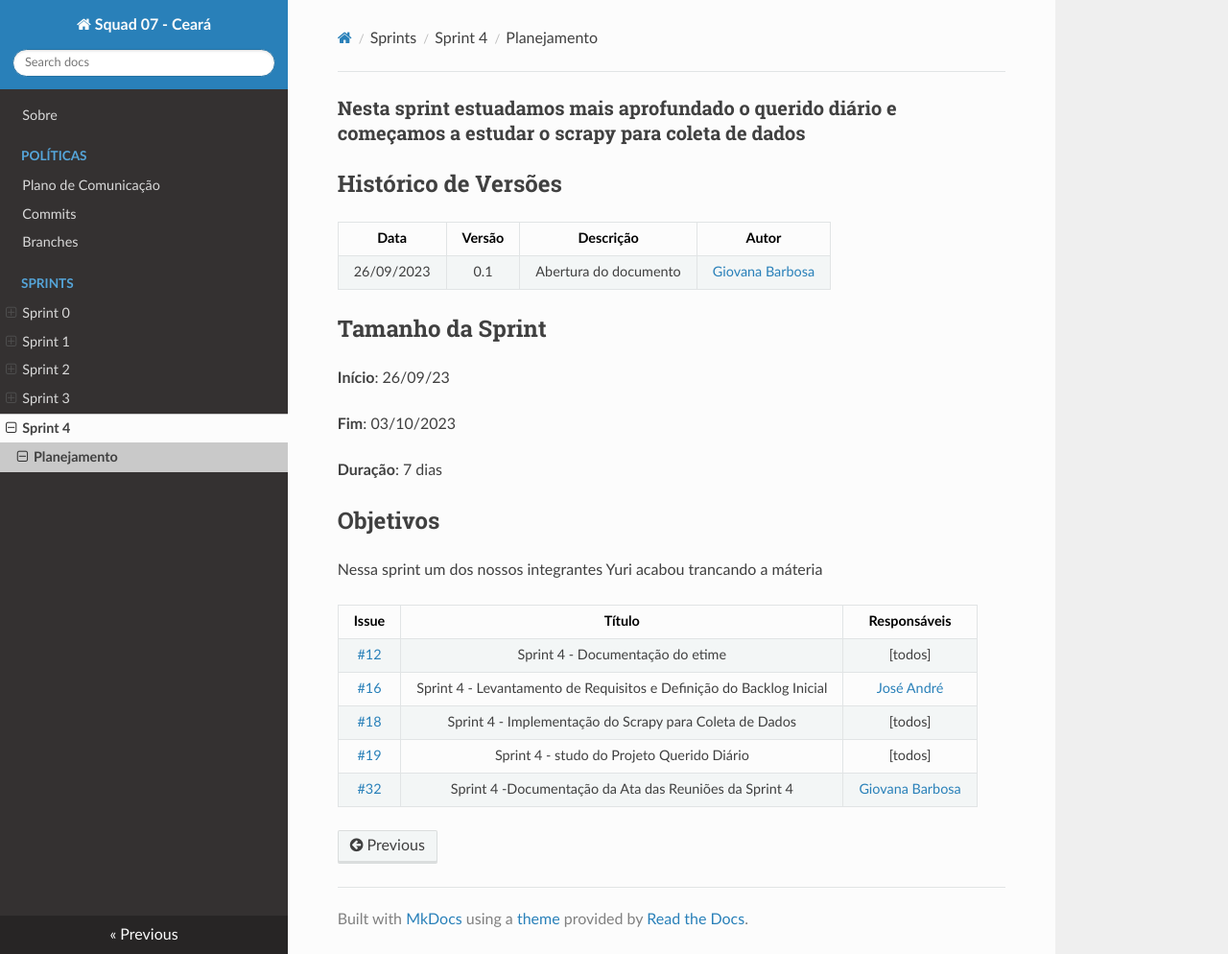
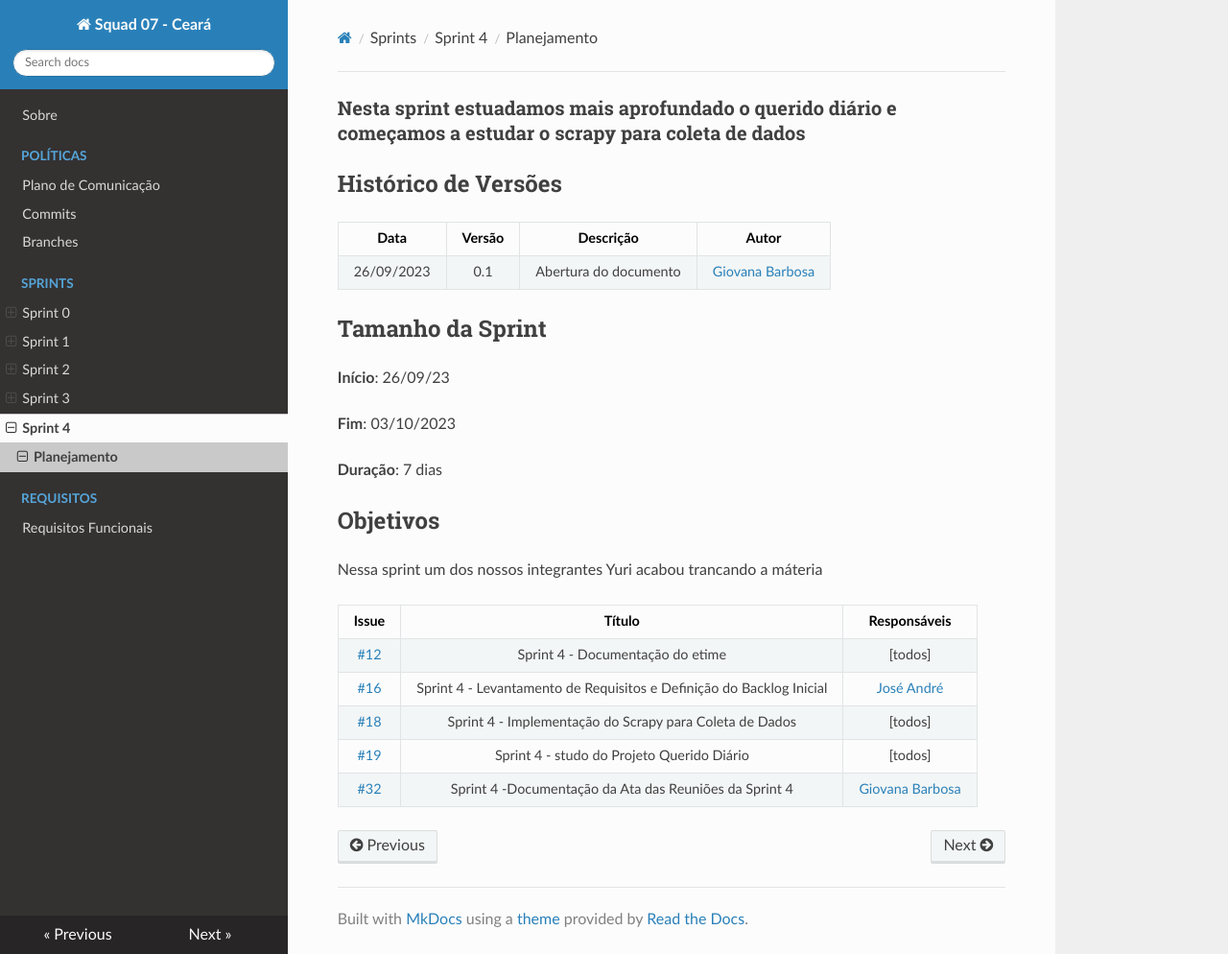
Before and after one commit to unb-mds/2023-2-Squad07, an MkDocs documentation site: the page built from docs/sprints/sprint04/planejamento.md, in a window 1280 px wide and 994 px high. Shown: the whole window at 96% size. Built offline with MkDocs 1.6.1, drawn with Linux system fonts in a browser that asks for light colours; nearby versions of some CDN libraries.

Commit message:
:bug: resolvendo pastas abertas mkdocs

```diff
--- a/mkdocs.yml
+++ b/mkdocs.yml
@@ -26,4 +26,6 @@ nav:
           - Resultados: sprints/sprint03/resultado.md
         - Sprint 4:
           - Planejamento: sprints/sprint04/planejamento.md
+      - Requisitos:
+        - Requisitos Funcionais: requisitos/requisitosfuncionais.md
 theme: readthedocs
```
Also changed, not shown: docs/requisitos/requisitosfuncionais.md (added, +3 -0 lines).
